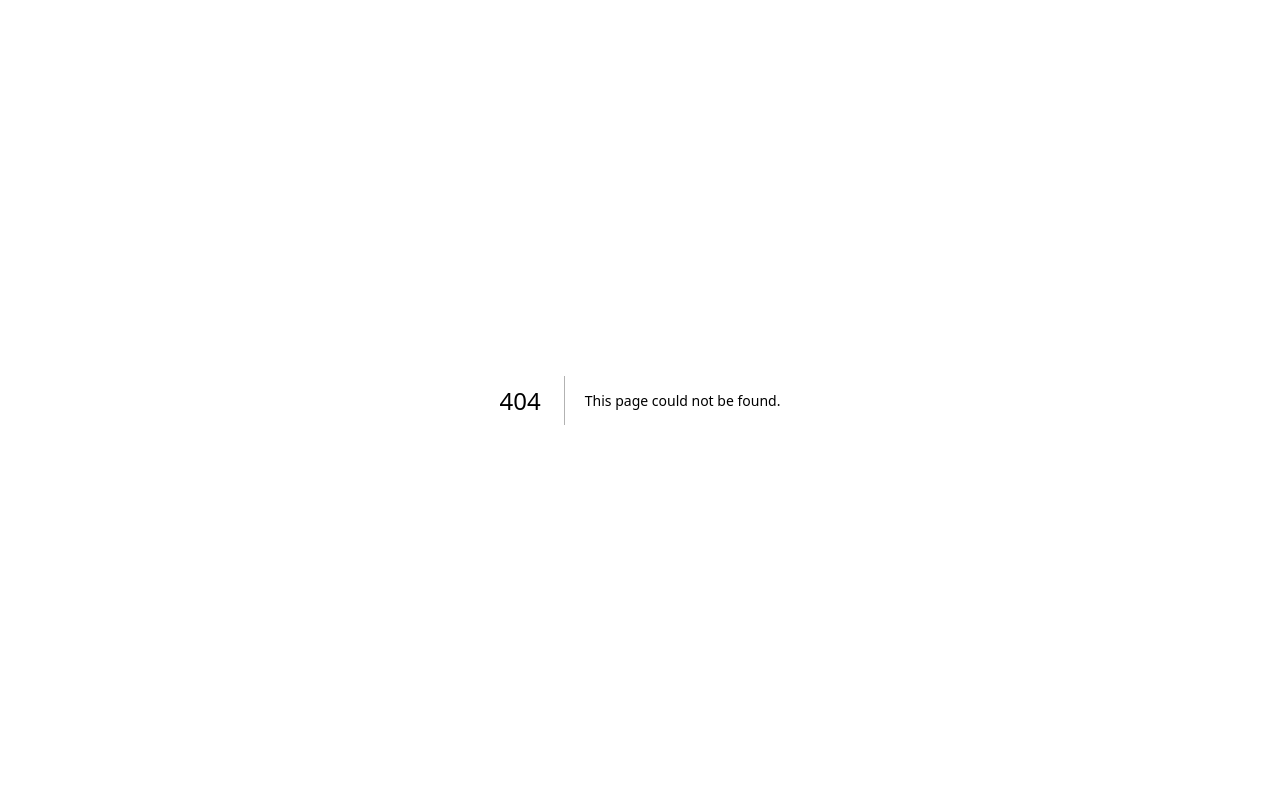
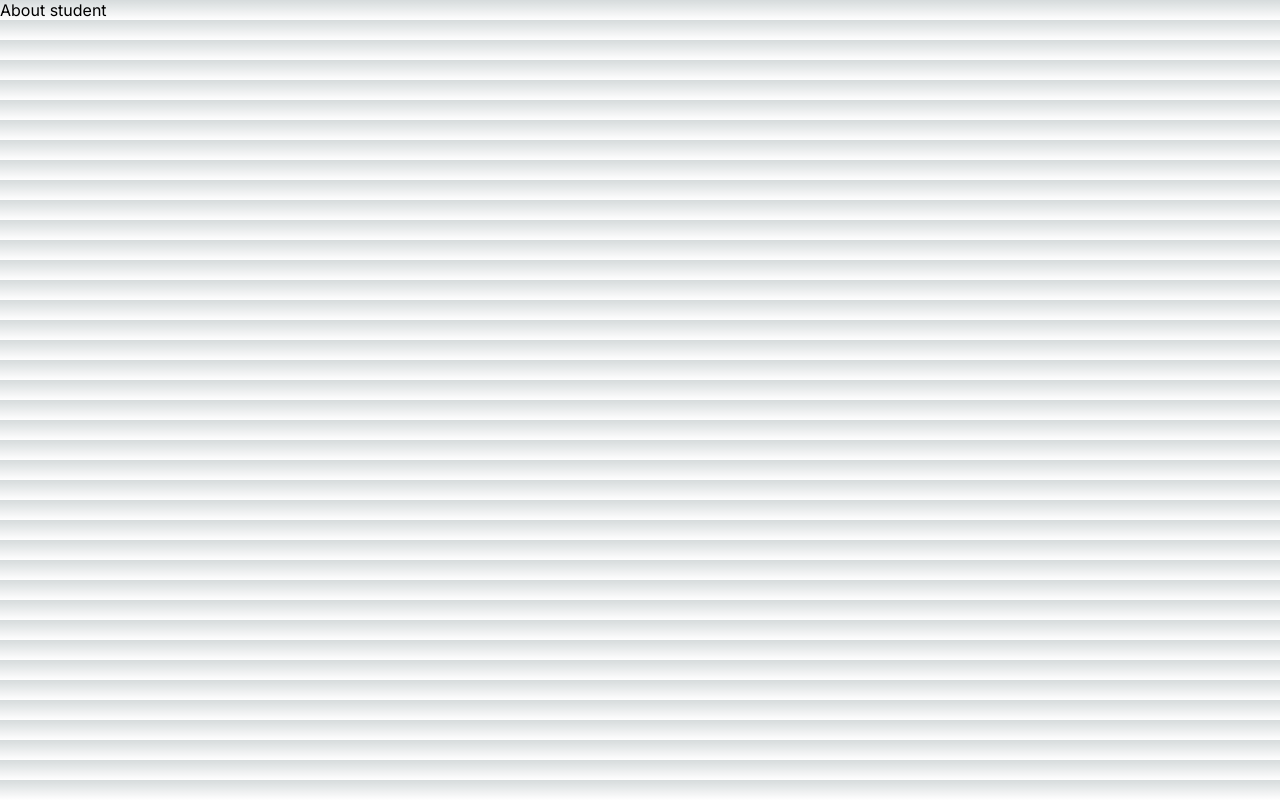
Before and after one commit to CodewWizard/nextJS, a Next.js app in the folder 01-setup/: page /About/AboutStudent in a window 1280 px wide. Before the commit this address had no page. Built offline with nearby package versions, Linux system fonts and the light colour scheme.

Commit message:
nested routing

```diff
--- /dev/null
+++ b/01-setup/app/About/AboutStudent/page.js
@@ -0,0 +1,9 @@
+import React from 'react'
+
+const page = () => {
+  return (
+    <div>About student</div>
+  )
+}
+
+export default page;
```
